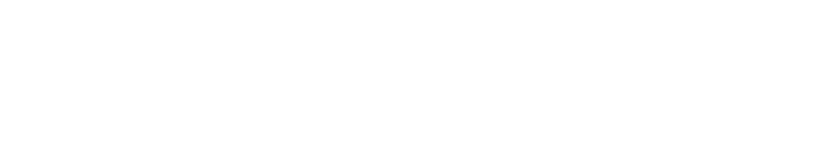
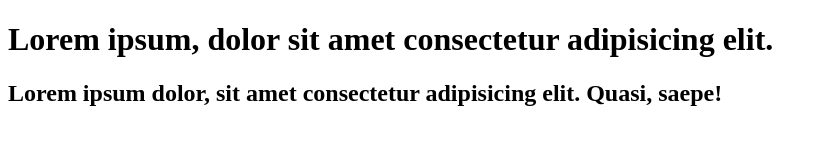
Before and after one commit to PsIxOOz/exxx, a plain HTML site: page index.html in a window 1280 px wide. Shown: the whole page, without its empty margins (0-827 px from the left). Drawn offline with Linux system fonts and the light colour scheme.

Commit message:
second Lorem

```diff
--- a/index.html
+++ b/index.html
@@ -10,6 +10,12 @@
 </head>
 
 <body>
+    <h1>
+        Lorem ipsum, dolor sit amet consectetur adipisicing elit.
+    </h1>
+    <h2>
+        Lorem ipsum dolor, sit amet consectetur adipisicing elit. Quasi, saepe!
+    </h2>
 </body>
 
 </html>
```
